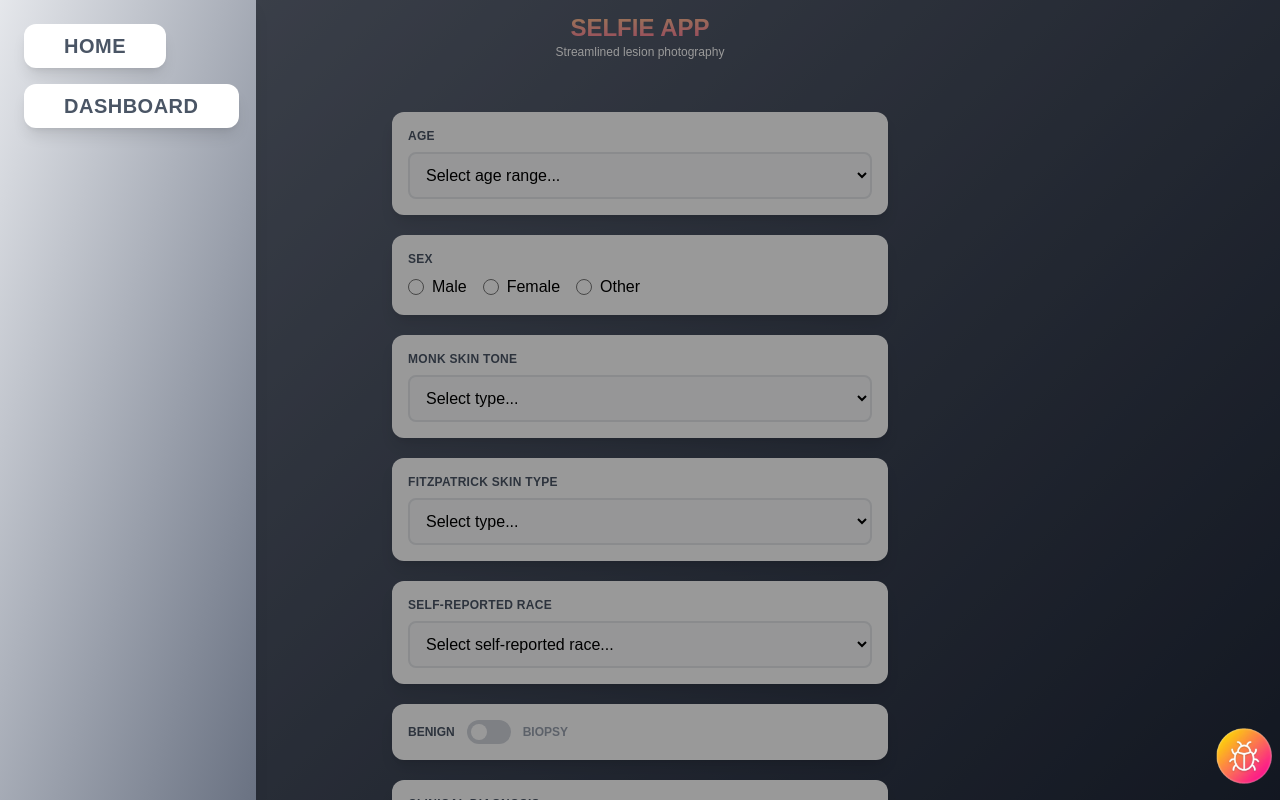
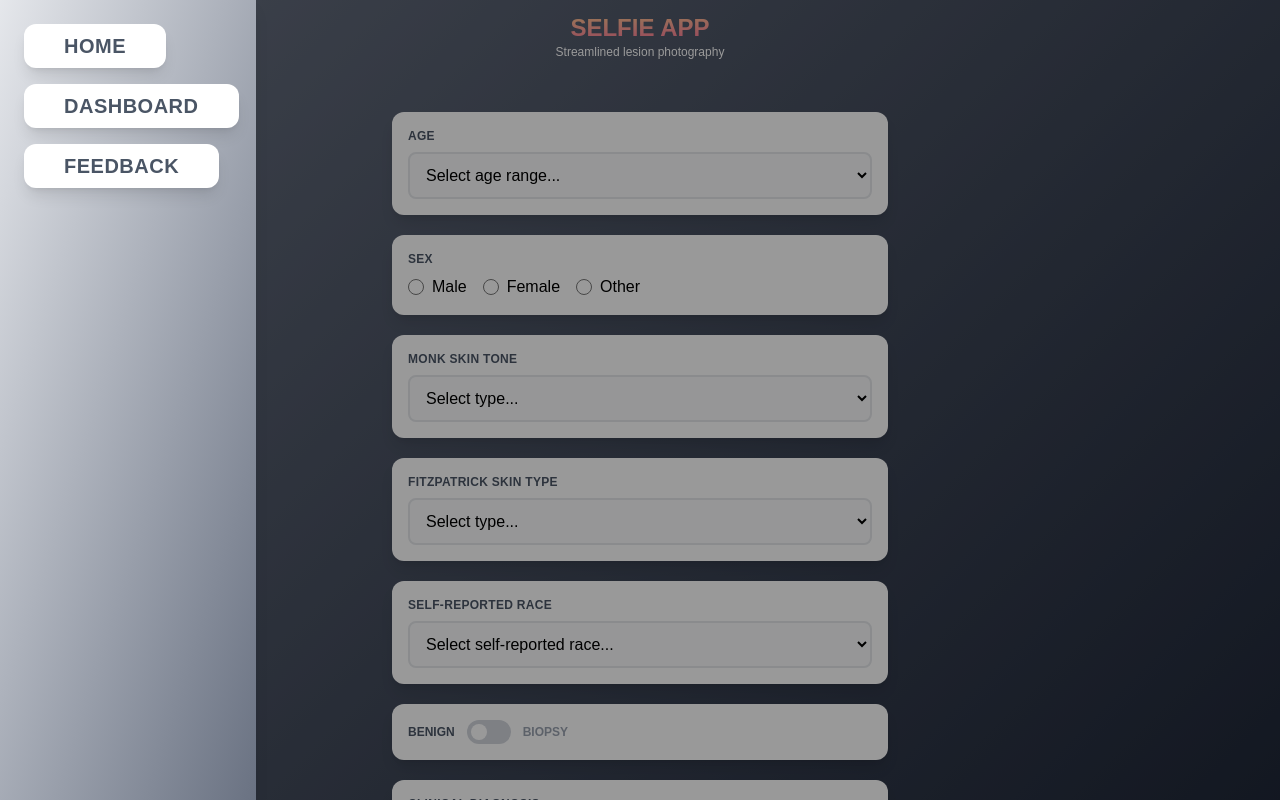
Before and after one commit to katzjason/selfie-msk, a Next.js app: page / in a window 1280 px wide. Both pictures are taken after a click on the button 36 px from the left and 36 px from the top of the page. Shown: the top 800 px of the page. Built offline with nearby package versions, Linux system fonts and the light colour scheme.

Commit message:
Moved feedback to menu bar

```diff
--- a/app/components/feedback-provider.tsx
+++ b/app/components/feedback-provider.tsx
@@ -1,10 +1,10 @@
 "use client"
-import ReportBug from '@/app/components/report-bug';
 import React, { createContext, useContext, useCallback, useRef, useState, useEffect } from "react";
 import { useToast } from '@/app/components/toast-provider';
 
 type feedbackCtx = {
     showfeedback: (message: string) => void;
+    openFeedback: () => void;
 };
 
 const feedbackContext = createContext<feedbackCtx | null>(null);
@@ -42,15 +42,31 @@ export function FeedbackProvider({ children }: { children: React.ReactNode }) {
     if (storedShowFeedback === 'true') setShowFeedback(true);
   }, []);
 
+  // Prevent scrolling when feedback modal is open
+  useEffect(() => {
+    if (showFeedback) {
+      document.body.style.overflow = 'hidden';
+    } else {
+      document.body.style.overflow = 'unset';
+    }
+
+    // Cleanup on unmount
+    return () => {
+      document.body.style.overflow = 'unset';
+    };
+  }, [showFeedback]);
+
   return (
-    <feedbackContext.Provider value={{ showfeedback: (message: string) => {
-      setShowFeedback(true);
-    } }}>
+    <feedbackContext.Provider value={{
+      showfeedback: (message: string) => {
+        setShowFeedback(true);
+      },
+      openFeedback: () => {
+        setShowFeedback(true);
+        localStorage.setItem("showFeedback", "true");
+      }
+    }}>
       {children}
-      <ReportBug clickCallback={() => {
-        setShowFeedback(!showFeedback);
-        localStorage.setItem("showFeedback", (!showFeedback).toString());
-        }}/>
 
       { showFeedback && (
         <div className="fixed inset-0 z-50 flex items-center justify-center bg-gray-200/90 flex flex-col">
--- a/app/dashboard/page.tsx
+++ b/app/dashboard/page.tsx
@@ -2,7 +2,7 @@
 
 import { useEffect, useState, useRef } from "react";
 import MenuIcon from '@/app/components/menu-icon';
-import { FeedbackProvider } from '@/app/components/feedback-provider';
+import { FeedbackProvider, usefeedback } from '@/app/components/feedback-provider';
 import EnlargedImage from '@/app/components/enlarged-image';
 import { useRouter } from 'next/navigation';
 
@@ -58,8 +58,9 @@ const reverse_image_type_indices : Record<number, string> = {
     4: "non-polarized-liquid-contact"
 }
 
-export default function Dashboard() {
+function DashboardContent() {
     const router = useRouter();
+    const { openFeedback } = usefeedback();
     const [loading, setLoading] = useState(false);
     const [data, setData] = useState<Row[]>([]);
     const [menuOpen, setMenuOpen] = useState(false);
@@ -165,7 +166,6 @@ export default function Dashboard() {
     }, [anatomicSite, diagnosis, size]);
 
     return (
-        <FeedbackProvider>
           <div className="min-h-screen bg-gradient-to-br from-gray-500 to-gray-900 w-full pb-10">
             <div className="relative flex flex-row">
                 <MenuIcon
@@ -329,11 +329,28 @@ export default function Dashboard() {
                         >Dashboard
                         </button>
                      </div>
+                     <div className="bg-white rounded-xl pl-10 pr-10 pt-2 pb-2 shadow-lg hover:shadow-xl transition-all hover:-translate-y-1 text-black">
+                        <button
+                            className="text-xl font-semibold text-gray-600 uppercase tracking-wide"
+                            onClick={() => {
+                                setMenuOpen(false);
+                                openFeedback();
+                            }}
+                        >Feedback
+                        </button>
+                     </div>
                 </nav>
               </aside>
             </>
           )}
           </div>
+    );
+}
+
+export default function Dashboard() {
+    return (
+        <FeedbackProvider>
+            <DashboardContent />
         </FeedbackProvider>
     );
 }
--- a/app/page.tsx
+++ b/app/page.tsx
@@ -1,6 +1,6 @@
 'use client';
 import { useState, useEffect, useRef} from 'react';
-import { FeedbackProvider } from '@/app/components/feedback-provider';
+import { FeedbackProvider, usefeedback } from '@/app/components/feedback-provider';
 import { usePatient } from '@/app/contexts/patient';
 import DemographicsSummary from '@/app/components/demographics-summary';
 import { useRouter } from 'next/navigation';
@@ -17,8 +17,9 @@ const raceOptions : string[] = ["White", "Hispanic/Latino/Spanish Origin of any
 const anatomicSites : string[] = ["Head/Neck", "Upper Extremity", "Lower Extremity", "Anterior Torso", "Lateral Torso", "Posterior Torso", "Palms/Soles"];
 const FIRST_VISIT_KEY = "hasSeenMenu";
 
-export default function Home() {
+function HomeContent() {
     const router = useRouter();
+    const { openFeedback } = usefeedback();
     const {
         updatePatient,
         age,
@@ -77,7 +78,6 @@ export default function Home() {
 
 
     return (
-        <FeedbackProvider>
             <div className="min-h-screen bg-gradient-to-br from-gray-500 to-gray-900">
                 <div className="relative flex flex-row">
 
@@ -370,12 +370,29 @@ export default function Home() {
                         >Dashboard
                         </button>
                      </div>
+                     <div className="bg-white rounded-xl pl-10 pr-10 pt-2 pb-2 shadow-lg hover:shadow-xl transition-all hover:-translate-y-1 text-black">
+                        <button
+                            className="text-xl font-semibold text-gray-600 uppercase tracking-wide"
+                            onClick={() => {
+                                setMenuOpen(false);
+                                openFeedback();
+                            }}
+                        >Feedback
+                        </button>
+                     </div>
                 </nav>
               </aside>
             </>
           )}
       </div>
             </div>
+    );
+}
+
+export default function Home() {
+    return (
+        <FeedbackProvider>
+            <HomeContent />
         </FeedbackProvider>
     );
 }
```
